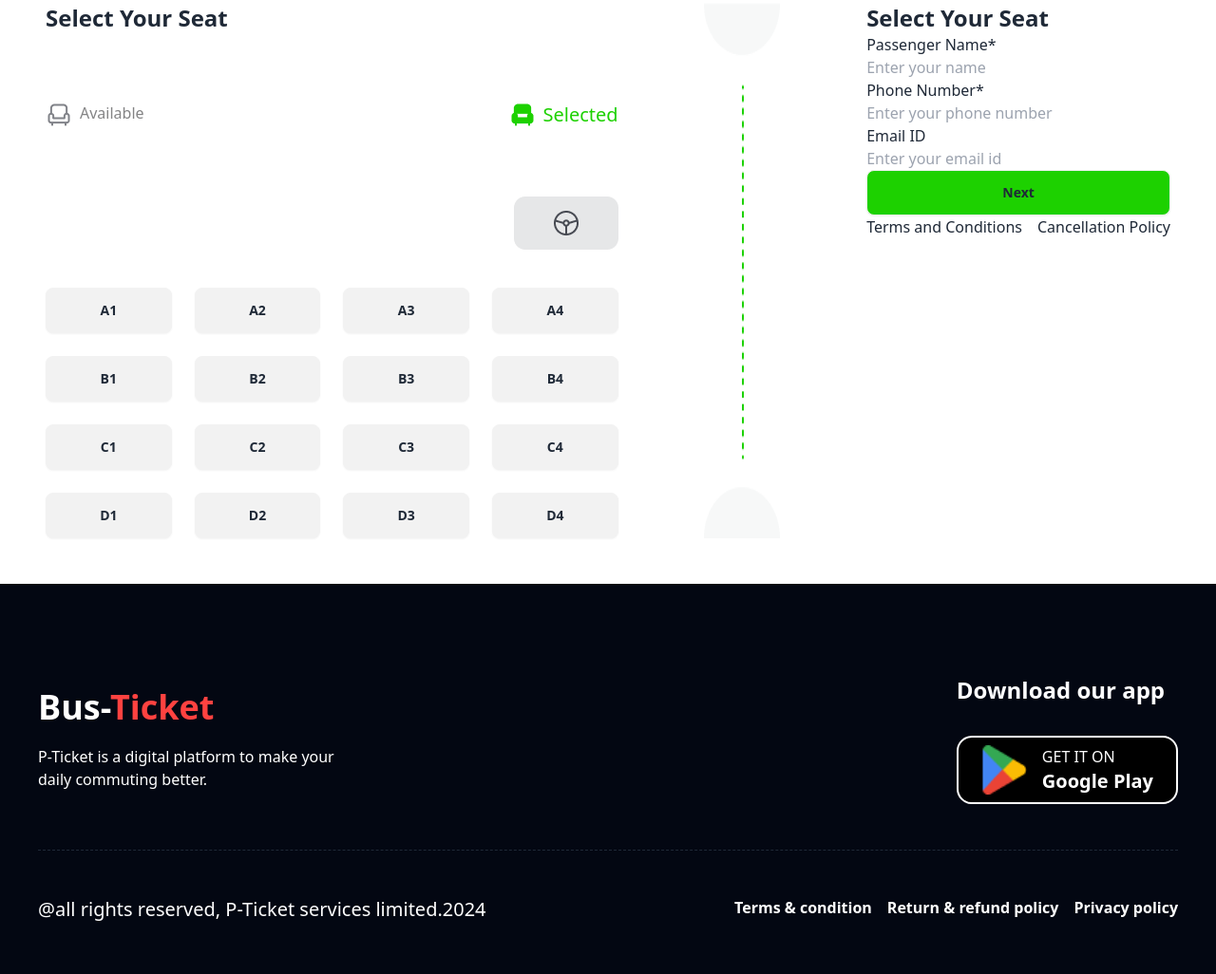
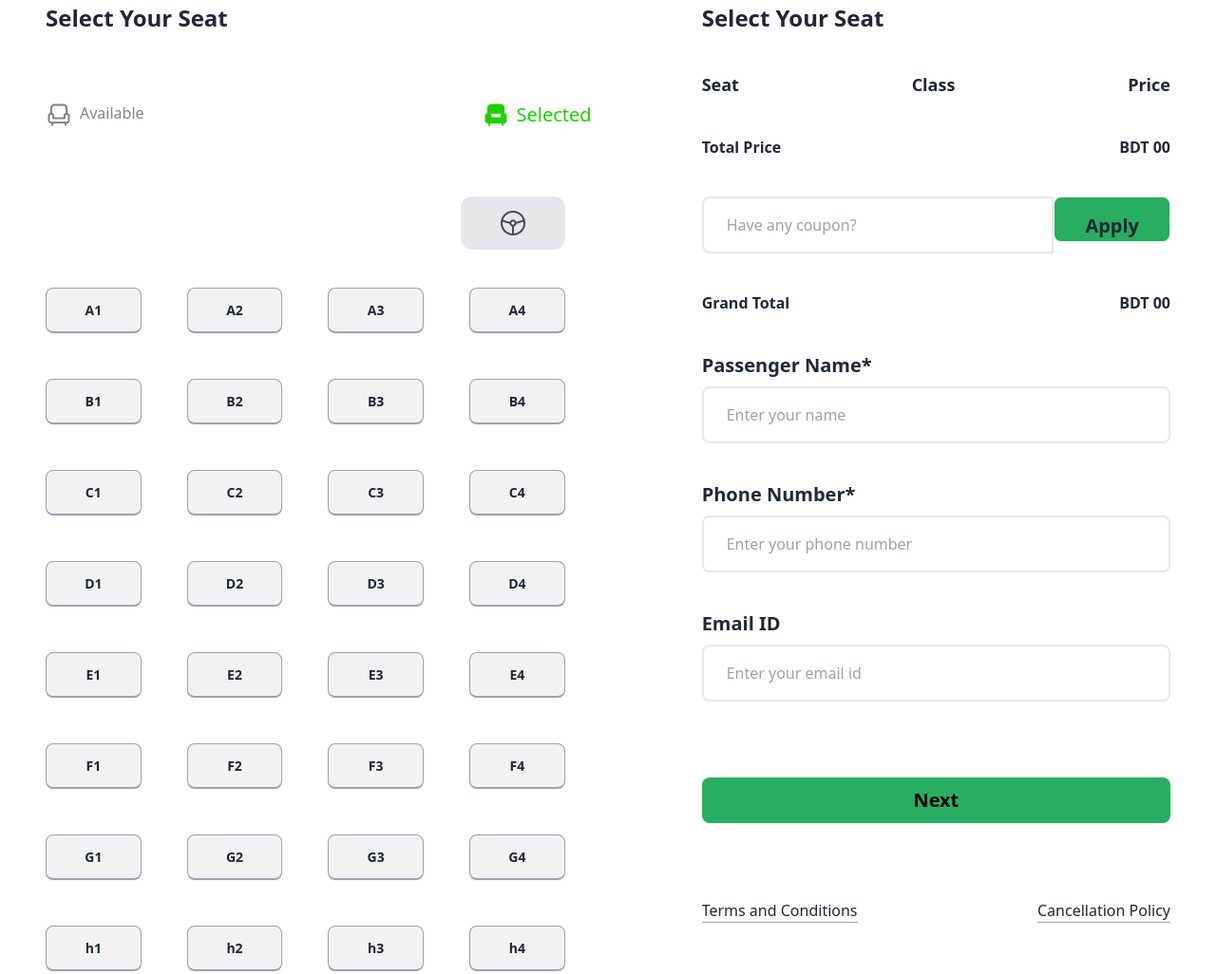
Before and after one commit to Md-Foysal-2024/Online-Bus-Ticket, a plain HTML site: page index.html in a window 1280 px wide. Shown: the part 2152-3178 px from the top of the page at 95% size. Drawn offline with nearby package versions, Linux system fonts and the light colour scheme.

Commit message:
Paribahan section has been done

```diff
--- a/index.html
+++ b/index.html
@@ -227,7 +227,7 @@
 
         <!-- Seat Select section start here-->
         <section class="container mx-auto px-12 py-12">
-            <div class="flex flex-col lg:flex-row justify-between">
+            <div class="flex flex-col lg:flex-row justify-start gap-36">
 
 
                 <!-- Seat Select here -->
@@ -247,64 +247,136 @@
                         <img src="images/Group 56.png" alt="">
                     </div>
 
-                    <div class="grid grid-cols-4 gap-6">
-                        <button class="btn ">A1</button>
-                        <button class="btn ">A2</button>
-                        <button class="btn ">A3</button>
-                        <button class="btn ">A4</button>
-                        <button class="btn ">B1</button>
-                        <button class="btn ">B2</button>
-                        <button class="btn ">B3</button>
-                        <button class="btn ">B4</button>
-                        <button class="btn ">C1</button>
-                        <button class="btn ">C2</button>
-                        <button class="btn ">C3</button>
-                        <button class="btn ">C4</button>
-                        <button class="btn ">D1</button>
-                        <button class="btn ">D2</button>
-                        <button class="btn ">D3</button>
-                        <button class="btn ">D4</button>
+                    <div class="grid grid-cols-4 gap-12">
+                        <button class="btn border-b-2 border-gray-400 ">A1</button>
+                        <button class="btn border-b-2 border-gray-400">A2</button>
+                        <button class="btn border-b-2 border-gray-400">A3</button>
+                        <button class="btn border-b-2 border-gray-400">A4</button>
+                        <button class="btn border-b-2 border-gray-400">B1</button>
+                        <button class="btn border-b-2 border-gray-400">B2</button>
+                        <button class="btn border-b-2 border-gray-400">B3</button>
+                        <button class="btn border-b-2 border-gray-400">B4</button>
+                        <button class="btn border-b-2 border-gray-400">C1</button>
+                        <button class="btn border-b-2 border-gray-400">C2</button>
+                        <button class="btn border-b-2 border-gray-400">C3</button>
+                        <button class="btn border-b-2 border-gray-400">C4</button>
+                        <button class="btn border-b-2 border-gray-400">D1</button>
+                        <button class="btn border-b-2 border-gray-400">D2</button>
+                        <button class="btn border-b-2 border-gray-400">D3</button>
+                        <button class="btn border-b-2 border-gray-400">D4</button>
+                        <button class="btn border-b-2 border-gray-400">E1</button>
+                        <button class="btn border-b-2 border-gray-400">E2</button>
+                        <button class="btn border-b-2 border-gray-400">E3</button>
+                        <button class="btn border-b-2 border-gray-400">E4</button>
+                        <button class="btn border-b-2 border-gray-400">F1</button>
+                        <button class="btn border-b-2 border-gray-400">F2</button>
+                        <button class="btn border-b-2 border-gray-400">F3</button>
+                        <button class="btn border-b-2 border-gray-400">F4</button>
+                        <button class="btn border-b-2 border-gray-400">G1</button>
+                        <button class="btn border-b-2 border-gray-400">G2</button>
+                        <button class="btn border-b-2 border-gray-400">G3</button>
+                        <button class="btn border-b-2 border-gray-400">G4</button>
+                        <button class="btn border-b-2 border-gray-400">h1</button>
+                        <button class="btn border-b-2 border-gray-400">h2</button>
+                        <button class="btn border-b-2 border-gray-400">h3</button>
+                        <button class="btn border-b-2 border-gray-400">h4</button>
 
                     </div>
 
 
                 </div>
 
-                <img   src="images/info-devider.png" alt="">
+
                 <!-- Seat Count  here-->
-                <div>
 
-                    <div class="flex justify-start">
-                        <h3 class=" text-2xl font-bold">Select Your Seat</h3>
+                <div class="flex  flex-col gap-8">
+                    <div class=" flex flex-col gap-10">
+
+                        <div class="flex justify-start">
+                            <h3 class=" text-2xl font-bold">Select Your Seat</h3>
 
 
-                    </div>
+                        </div>
 
-<div>
-  <p>Passenger Name*</p>
-  <input type="text" placeholder="Enter your name">
-</div>
+                        <div class="flex  text-lg font-bold justify-between">
+                            <p>Seat</p>
+                            <p>Class</p>
+                            <p>Price</p>
+                        </div>
+                        <div class="flex  font-bold justify-between">
+                            <p>Total Price</p>
+                            <p>BDT 00</p>
+                        </div>
+                        <div class="flex   justify-between">
 
-<div>
-  <p>Phone Number*</p>
-  <input type="number" placeholder="Enter your phone number">
-</div>
-<div>
-    <p>Email ID</p>
-    <input type="email" placeholder="Enter your email id">
-  </div>
-  <button class=" w-full btn bg-[#1DD100]">Next</button>
-<div class="flex gap-4">
-   <p>Terms and Conditions</p>
-   <p>Cancellation Policy</p>
+                            <input class=" border-2 rounded-tl-lg rounded-bl-lg w-full pl-6 pr-48  py-4" type="text"
+                                placeholder="Have any coupon?">
+                            <button class="btn text-xl  px-8 py-4 font-bold bg-[#27AE60]">Apply</button>
+                        </div>
 
 
 
+                        <div class="flex  font-bold justify-between">
+                            <p>Grand Total</p>
+                            <p>BDT 00</p>
+                        </div>
+
+
+
+                        <div>
+                            <p class=" text-xl pb-2  font-bold">Passenger Name*</p>
+                            <input class=" border-2 rounded-lg w-full pl-6 py-4" type="text"
+                                placeholder="Enter your name">
+                        </div>
+
+                        <div>
+                            <p class=" text-xl pb-2 font-bold">Phone Number*</p>
+                            <input class=" border-2 rounded-lg w-full pl-6 py-4" type="number"
+                                placeholder="Enter your phone number">
+                        </div>
+                        <div>
+                            <p class=" text-xl pb-2 font-bold">Email ID</p>
+                            <input class=" border-2 rounded-lg w-full pl-6 py-4" type="email"
+                                placeholder="Enter your email id">
+                        </div>
+
+
+                        <!-- Open the modal using ID.showModal() method -->
+                        <button
+                            class="btn btn-info  border-none text-xl font-bold bg-[#27AE60] mt-10 pl-10 pr-10 capitalize"
+                            onclick="my_modal_5.showModal()">Next</button>
+                        <div class=" text-center justify-center ">
+                            <dialog id="my_modal_5" class="modal modal-bottom sm:modal-middle ">
+                                <form method="dialog" class="modal-box ">
+                                    <div class=" align-middle   ">
+                                        <div>
+                                            <img id="image" class="w-40 mt-8 mx-auto " src="images/success.png" alt="">
+                                        </div>
+                                        <div class="mt-10">
+                                            <h3 class="font-bold text-2xl  text-[#27AE60]">SUCCESS</h3>
+                                            <h4 class="font-bold  ">Thank you for Booking Our Bus Seats. <br>
+                                                Working hard to find the best service and deals for you. </h4>
+                                            <p class="py-2 ">Shortly you will find a confirmation in your email.</p>
+                                        </div>
+                                        <div class="modal-action justify-center">
+                                            <!-- if there is a button in form, it will close the modal -->
+                                            <button
+                                                class="btn btn-info text-lg  text-slate-100  border-none rounded-full bg-[#27AE60] my-4 pl-10 pr-10 capitalize">Continue</button>
+                                        </div>
+                                    </div>
+                                </form>
+                            </dialog>
+                        </div>
+
+                        <div class="flex justify-between gap-4">
+                            <p class="border-b border-gray-400 ">Terms and Conditions</p>
+                            <p class="border-b border-gray-400 ">Cancellation Policy</p>
+                        </div>
+                    </div>
                 </div>
 
 
 
-            </div>
         </section>
 
 
```
